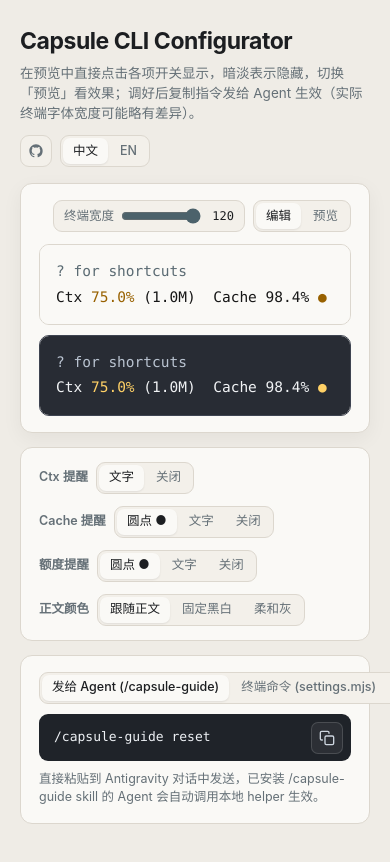
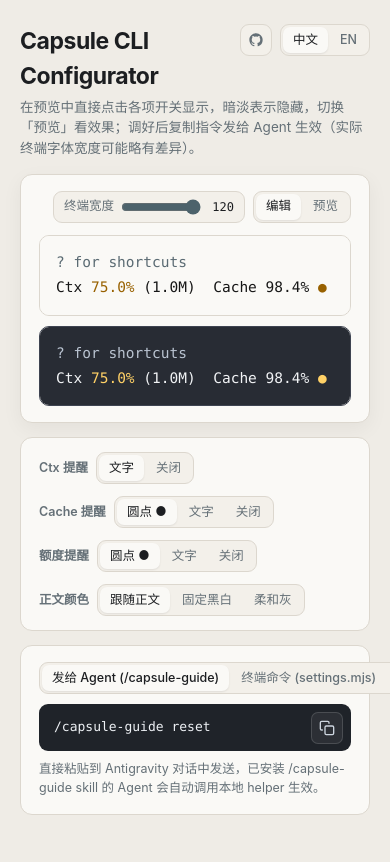
Before and after one commit to Lumidarin/agy-capsule-cli, a website: page docs/index.html in a window 390 px wide. Shown: the top 862 px of the page. Drawn offline with Linux system fonts and the light colour scheme.

Commit message:
fix(docs): keep configurator controls in the header

```diff
--- a/docs/index.html
+++ b/docs/index.html
@@ -32,15 +32,14 @@
   .wrap { max-width: 1180px; margin: 0 auto; padding: 24px 20px 48px; }
 
   header {
-    display: flex;
-    flex-wrap: wrap;
-    justify-content: space-between;
-    align-items: flex-start;
-    gap: 12px;
+    display: grid;
+    grid-template-columns: minmax(0, 1fr) auto;
+    align-items: start;
+    gap: 4px 12px;
     margin-bottom: 16px;
   }
-  h1 { margin: 0 0 4px; font-size: 23px; letter-spacing: -0.02em; }
-  .subtitle { margin: 0; color: var(--muted); font-size: 13.5px; }
+  h1 { margin: 0; font-size: clamp(19px, 6vw, 23px); letter-spacing: -0.02em; }
+  .subtitle { grid-column: 1 / -1; margin: 0; color: var(--muted); font-size: 13.5px; }
   .header-right { display: inline-flex; align-items: center; gap: 8px; }
   .gh-link {
     display: inline-flex;
@@ -241,10 +240,7 @@
 <body>
 <div class="wrap">
   <header>
-    <div>
-      <h1>Capsule CLI Configurator</h1>
-      <p class="subtitle" data-i18n="subtitle">在预览中直接点击各项开关显示，暗淡表示隐藏，切换「预览」看效果；调好后复制指令发给 Agent 生效（实际终端字体宽度可能略有差异）。</p>
-    </div>
+    <h1>Capsule CLI Configurator</h1>
     <div class="header-right">
       <a class="gh-link" href="https://github.com/Lumidarin/agy-capsule-cli" target="_blank" rel="noreferrer" title="GitHub" aria-label="GitHub">
         <svg width="16" height="16" viewBox="0 0 24 24" fill="currentColor" aria-hidden="true"><path d="M12 2C6.477 2 2 6.484 2 12.017c0 4.425 2.865 8.18 6.839 9.504.5.092.682-.217.682-.483 0-.237-.008-.868-.013-1.703-2.782.605-3.369-1.343-3.369-1.343-.454-1.158-1.11-1.466-1.11-1.466-.908-.62.069-.608.069-.608 1.003.07 1.53 1.032 1.53 1.032.892 1.53 2.341 1.088 2.91.832.092-.647.35-1.088.636-1.338-2.22-.253-4.555-1.113-4.555-4.951 0-1.093.39-1.988 1.029-2.688-.103-.253-.446-1.272.098-2.65 0 0 .84-.27 2.75 1.026A9.564 9.564 0 0 1 12 6.844a9.59 9.59 0 0 1 2.504.337c1.909-1.296 2.747-1.027 2.747-1.027.546 1.379.202 2.398.1 2.651.64.7 1.028 1.595 1.028 2.688 0 3.848-2.339 4.695-4.566 4.943.359.309.678.92.678 1.855 0 1.338-.012 2.419-.012 2.747 0 .268.18.58.688.482A10.02 10.02 0 0 0 22 12.017C22 6.484 17.522 2 12 2z"/></svg>
@@ -254,6 +250,7 @@
         <button class="pill-btn" data-lang="en">EN</button>
       </div>
     </div>
+    <p class="subtitle" data-i18n="subtitle">在预览中直接点击各项开关显示，暗淡表示隐藏，切换「预览」看效果；调好后复制指令发给 Agent 生效（实际终端字体宽度可能略有差异）。</p>
   </header>
 
   <section class="preview-card">
```
